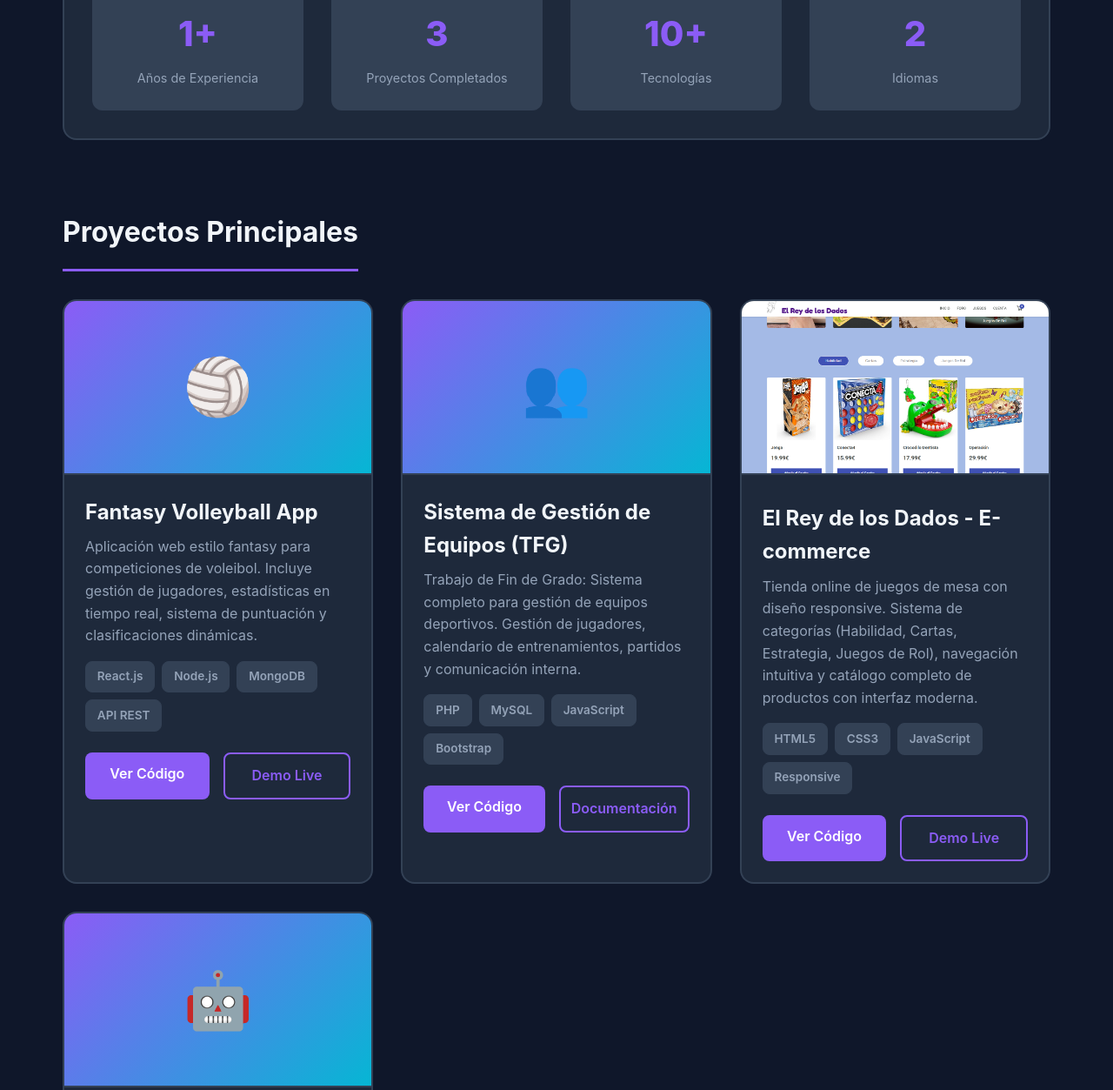
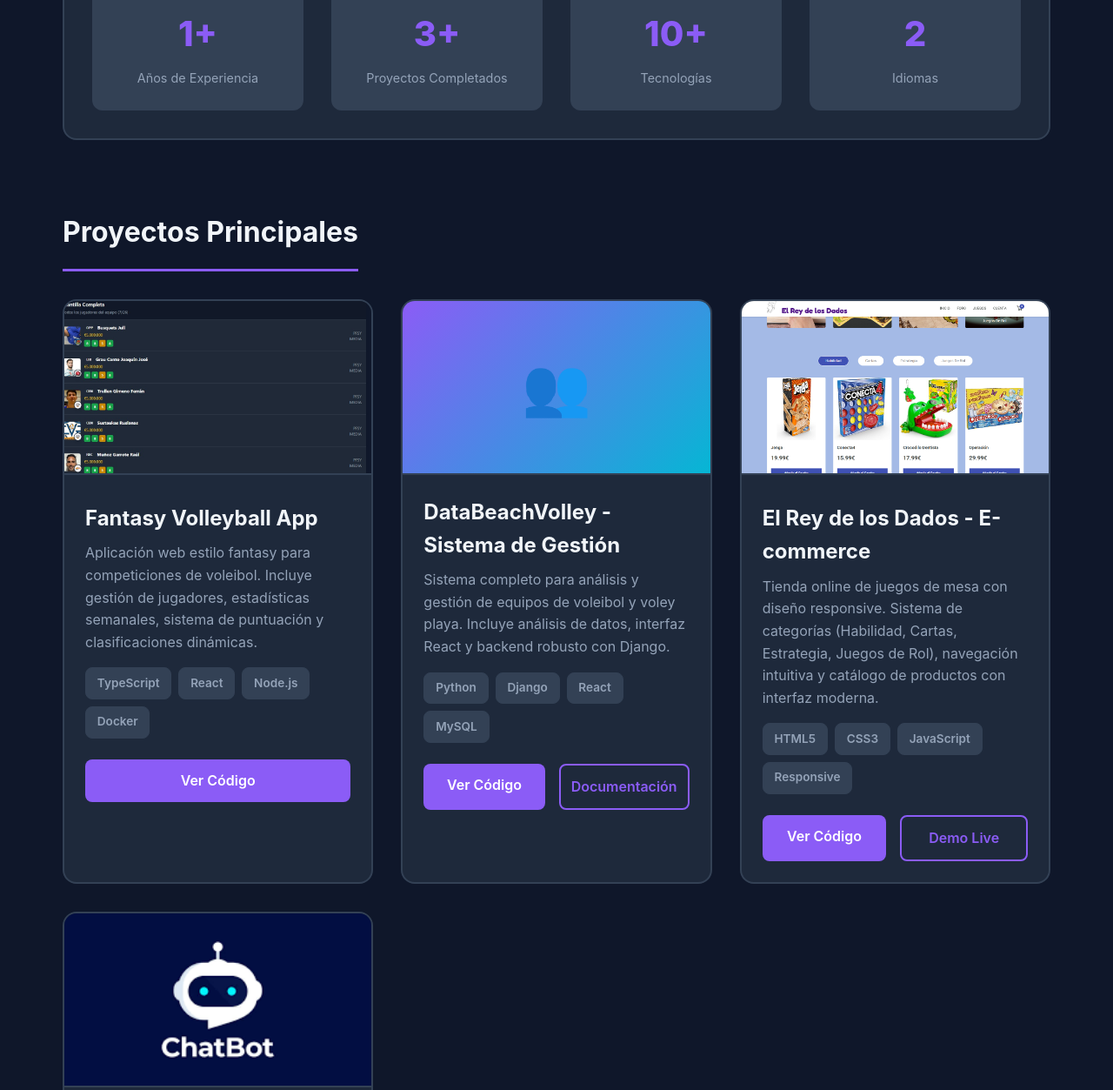
Before and after one commit to OscarNoguero/OscarNoguero.github.io, a plain HTML site: page index.html in a window 1280 px wide. Shown: the part 1023-2276 px from the top of the page at 87% size. Drawn offline with Linux system fonts and the light colour scheme.

Commit message:
actualización proyetos

```diff
--- a/index.html
+++ b/index.html
@@ -77,7 +77,7 @@
                         <span class="label">Años de Experiencia</span>
                     </div>
                     <div class="highlight-item">
-                        <span class="number">3</span>
+                        <span class="number">3+</span>
                         <span class="label">Proyectos Completados</span>
                     </div>
                     <div class="highlight-item">
@@ -96,26 +96,23 @@
             <h2 class="section-title">Proyectos Principales</h2>
             <div class="projects-grid">
                 <div class="project-card">
-                    <div class="project-image">🏐</div>
+                    <img src="VolleyFantasy.jpg" alt="VolleyFantasy" class="project-image-img">
                     <div class="project-content">
                         <h3>Fantasy Volleyball App</h3>
                         <p class="project-description">
                             Aplicación web estilo fantasy para competiciones de voleibol. Incluye
-                            gestión de jugadores, estadísticas en tiempo real, sistema de puntuación
+                            gestión de jugadores, estadísticas semanales, sistema de puntuación
                             y clasificaciones dinámicas.
                         </p>
                         <div class="tech-tags">
-                            <span class="tech-tag">React.js</span>
+                            <span class="tech-tag">TypeScript</span>
+                            <span class="tech-tag">React</span>
                             <span class="tech-tag">Node.js</span>
-                            <span class="tech-tag">MongoDB</span>
-                            <span class="tech-tag">API REST</span>
+                            <span class="tech-tag">Docker</span>
                         </div>
                         <div class="project-links">
-                            <a href="https://github.com/tu-usuario/fantasy-volleyball" target="_blank" class="project-link">
+                            <a href="https://github.com/Osru11/VolleyFantasy" target="_blank" class="project-link">
                                 Ver Código
-                            </a>
-                            <a href="#" class="project-link secondary">
-                                Demo Live
                             </a>
                         </div>
                     </div>
@@ -124,22 +121,22 @@
                 <div class="project-card">
                     <div class="project-image">👥</div>
                     <div class="project-content">
-                        <h3>Sistema de Gestión de Equipos (TFG)</h3>
+                        <h3>DataBeachVolley - Sistema de Gestión</h3>
                         <p class="project-description">
-                            Trabajo de Fin de Grado: Sistema completo para gestión de equipos deportivos.
-                            Gestión de jugadores, calendario de entrenamientos, partidos y comunicación interna.
+                            Sistema completo para análisis y gestión de equipos de voleibol y voley playa.
+                            Incluye análisis de datos, interfaz React y backend robusto con Django.
                         </p>
                         <div class="tech-tags">
-                            <span class="tech-tag">PHP</span>
+                            <span class="tech-tag">Python</span>
+                            <span class="tech-tag">Django</span>
+                            <span class="tech-tag">React</span>
                             <span class="tech-tag">MySQL</span>
-                            <span class="tech-tag">JavaScript</span>
-                            <span class="tech-tag">Bootstrap</span>
                         </div>
                         <div class="project-links">
-                            <a href="https://github.com/tu-usuario/team-management" target="_blank" class="project-link">
+                            <a href="https://github.com/Osru11/DataBeachVolley" target="_blank" class="project-link">
                                 Ver Código
                             </a>
-                            <a href="#" class="project-link secondary">
+                            <a href="Memoria_OscarNoguero.pdf" target="_blank" class="project-link secondary">
                                 Documentación
                             </a>
                         </div>
@@ -153,7 +150,7 @@
                         <p class="project-description">
                             Tienda online de juegos de mesa con diseño responsive. Sistema de categorías
                             (Habilidad, Cartas, Estrategia, Juegos de Rol), navegación intuitiva y
-                            catálogo completo de productos con interfaz moderna.
+                            catálogo de productos con interfaz moderna.
                         </p>
                         <div class="tech-tags">
                             <span class="tech-tag">HTML5</span>
@@ -173,12 +170,12 @@
                 </div>
 
                 <div class="project-card">
-                    <div class="project-image">🤖</div>
+                    <img src="chatbot.png" alt="Chatbot" class="project-image-img">
                     <div class="project-content">
                         <h3>Chatbot con IA Integrada</h3>
                         <p class="project-description">
                             Desarrollo de chatbot inteligente para Nubidoc. Implementación de modelos LLM
-                            usando HuggingFace, scripts en Python y Google Colab para procesamiento.
+                            usando HuggingFace, scripts en Python y ejecutados en Google Colab.
                         </p>
                         <div class="tech-tags">
                             <span class="tech-tag">Python</span>
@@ -284,11 +281,9 @@
                     <div class="timeline-meta">Nubidoc | Mayo 2024 - Agosto 2024</div>
                     <div class="timeline-description">
                         <ul>
-                            <li>Desarrollo de software con IA integrada (Chatbot empresarial)</li>
+                            <li>Desarrollo de software con IA integrada (Chatbot para app web)</li>
                             <li>Creación de scripts en Python usando Jupyter en Google Colab</li>
                             <li>Integración de modelos LLM mediante HuggingFace</li>
-                            <li>Colaboración en proyectos de automatización con IA</li>
-                            <li>Optimización de procesos mediante análisis de datos</li>
                         </ul>
                     </div>
                 </div>
```
Also changed, not shown: VolleyFantasy.jpg (added), chatbot.png (added), prueba.js (added), 1 other file.
